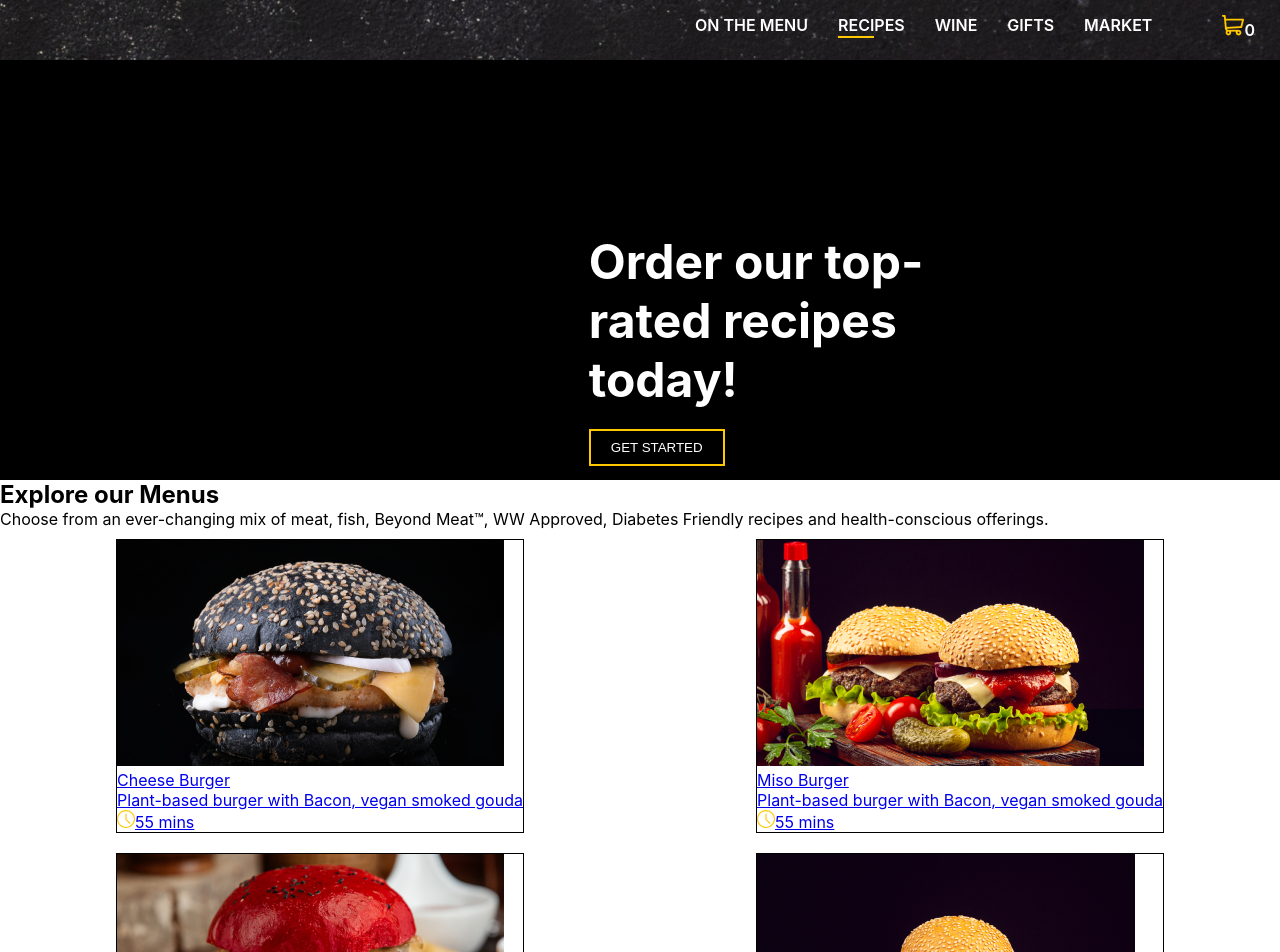
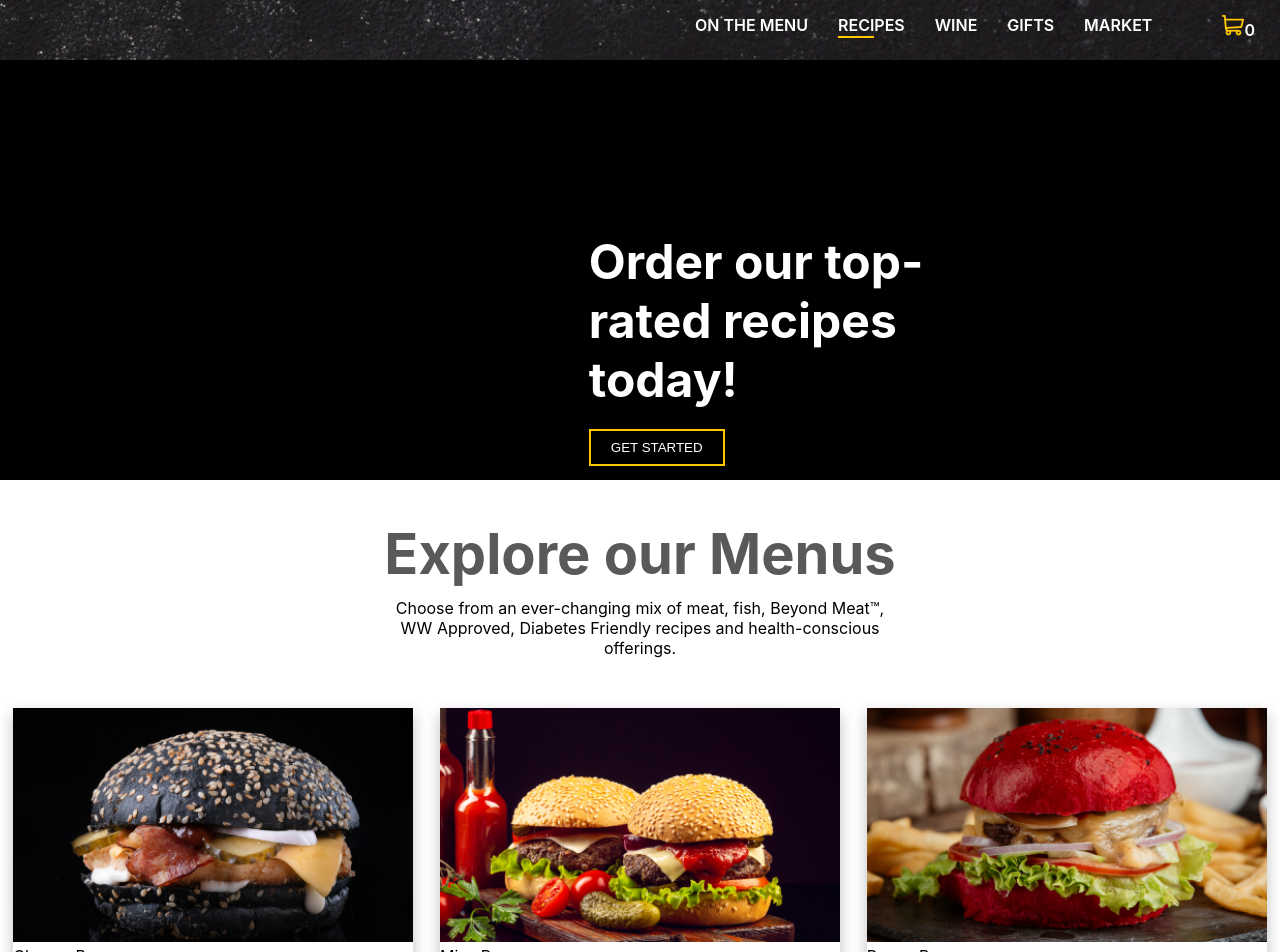
Before and after one commit to FlorenceNway/Burgers-Shop, a React (Create React App) app: page /recipes in a window 1280 px wide. Shown: the top 952 px of the page. Built offline with nearby package versions, Linux system fonts and the light colour scheme; data requests are answered from the project's data file.

Commit message:
recipes photo and text

```diff
--- a/src/components/style/Recipes.scss
+++ b/src/components/style/Recipes.scss
@@ -1,10 +1,46 @@
+
+a {
+    text-decoration: none;
+    color: black;
+}
+.recipesPage {
+    margin: 0 auto;
+    .text {
+        text-align: center;
+        div {
+            margin: 40px auto;
+        }
+        h1 {
+            font-size: 3.5em;
+            color: #595959;
+        }
+        p {
+            width: 40%;
+            margin: 10px auto;
+        }
+    }
+}
+
 .recipes {
         display: flex;
         justify-content: space-around;
         flex-wrap: wrap;
 
+
     .recipe{
-        border: 1px solid black;
         margin: 10px;
+        background: #FFFFFF;
+        box-shadow: 0px 6px 15px rgba(0, 0, 0, 0.25);
+        border-radius: 5px;
+        width: 400px;
+        height: 380px;
+
+        .recipePhoto {
+                img {
+                    width: 100%;
+                    cursor: pointer;
+                }
+            }
+
     }
 }
```
